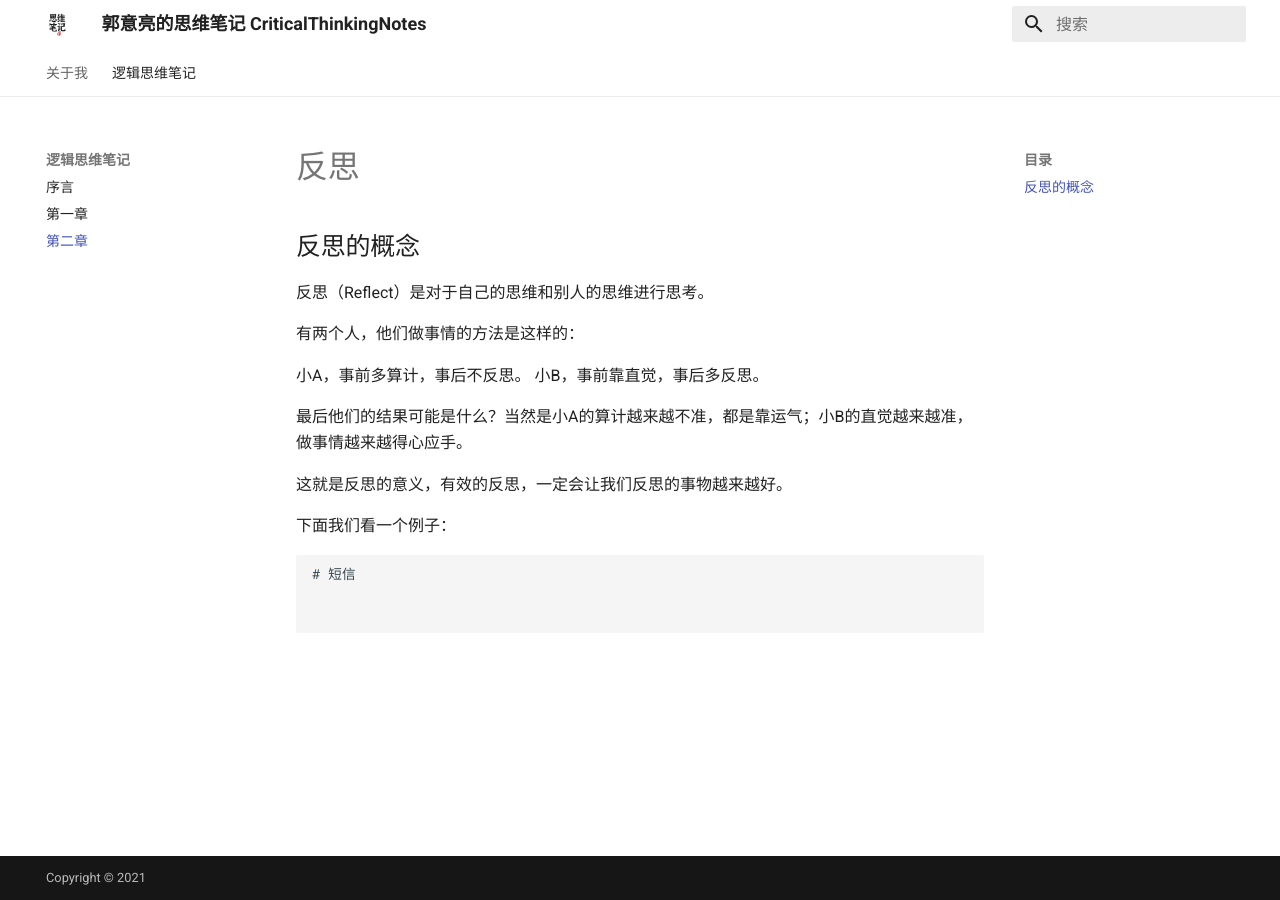
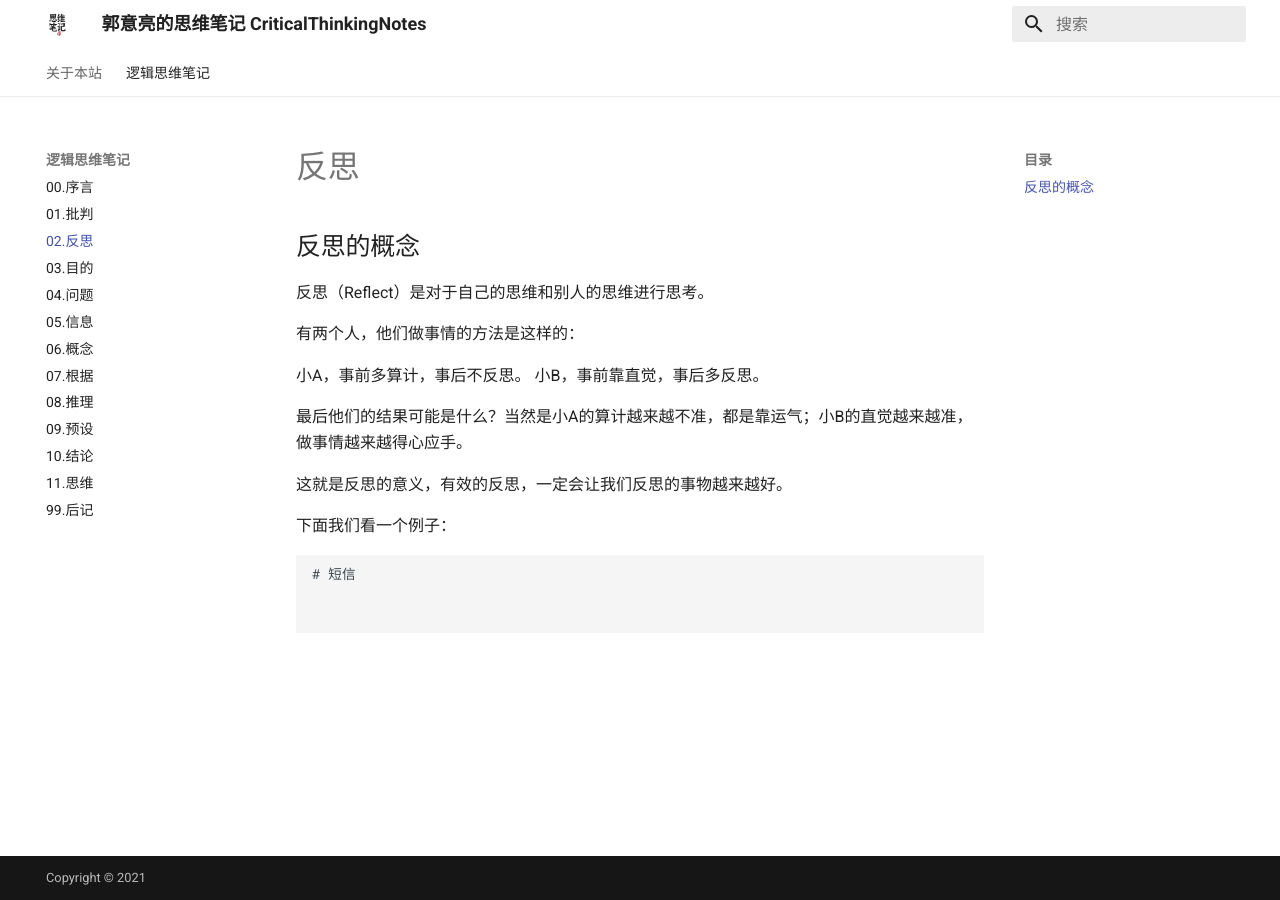
Before and after one commit to guoylyy/CriticalThinkingDocs, an MkDocs documentation site: the page built from docs/lg/chapter02.md, in a window 1280 px wide. Built offline with MkDocs 1.6.1 and Material for MkDocs 9.7.7, drawn with Linux system fonts in a browser that asks for light colours.

Commit message:
逻辑思维章节确认

```diff
--- a/mkdocs.yml
+++ b/mkdocs.yml
@@ -1,11 +1,21 @@
 site_name: 郭意亮的思维笔记 CriticalThinkingNotes
 
 nav:
-  - 关于我: index.md
+  - 关于本站: index.md
   - 逻辑思维笔记:
-    - 序言: lg-index.md
-    - 第一章: lg/chapter01.md
-    - 第二章: lg/chapter02.md
+    - 00.序言: lg-index.md
+    - 01.批判: lg/chapter01.md
+    - 02.反思: lg/chapter02.md
+    - 03.目的: lg/chapter03.md
+    - 04.问题: lg/chapter04.md
+    - 05.信息: lg/chapter05.md
+    - 06.概念: lg/chapter06.md
+    - 07.根据: lg/chapter07.md
+    - 08.推理: lg/chapter08.md
+    - 09.预设: lg/chapter09.md
+    - 10.结论: lg/chapter10.md
+    - 11.思维: lg/chapter11.md
+    - 99.后记: lg/chapter100.md
 
 theme:
   name: material
```
Also changed, not shown: README.md (+9 -0 lines), docs/index.md (+11 -0 lines), docs/lg/chapter03.md (added, +1 -0 lines), docs/lg/chapter04.md (added, +1 -0 lines), docs/lg/chapter05.md (added, +1 -0 lines), docs/lg/chapter06.md (added, +1 -0 lines), docs/lg/chapter07.md (added, +1 -0 lines), docs/lg/chapter08.md (added, +1 -0 lines), docs/lg/chapter09.md (added, +1 -0 lines), docs/lg/chapter10.md (added, +1 -0 lines), docs/lg/chapter11.md (added, +1 -0 lines), docs/lg/chapter99.md (added, +1 -0 lines).
